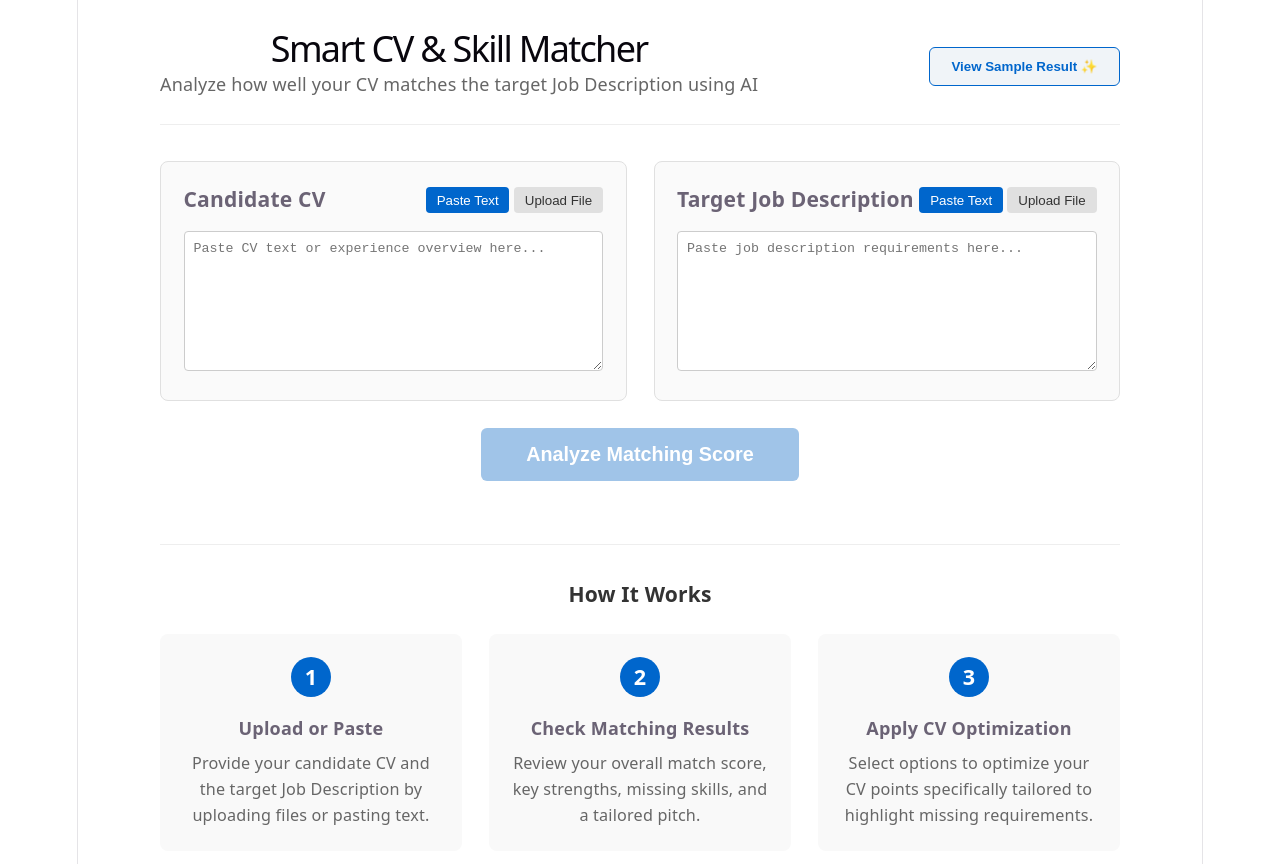
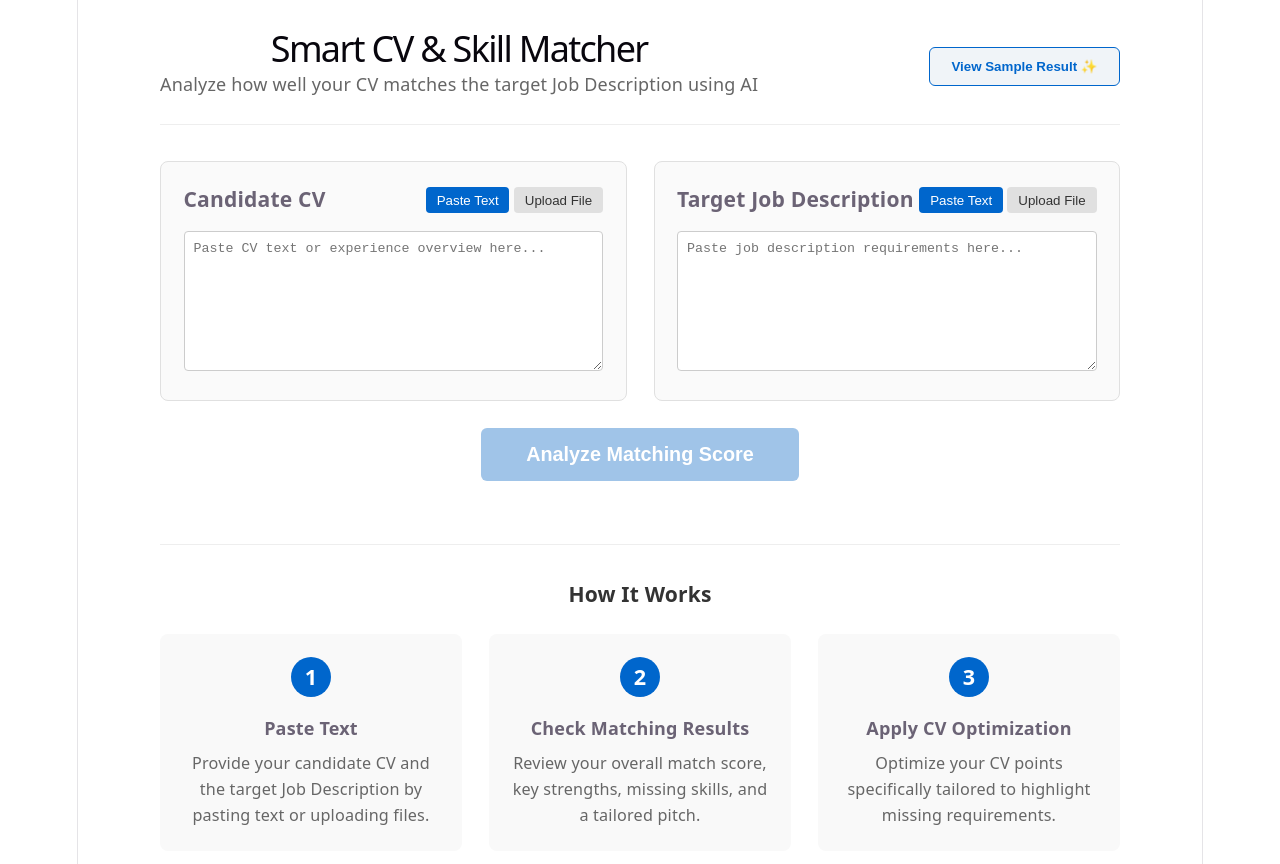
Before and after one commit to peytonmou/smartMatcher, a React (Vite) app: page / in a window 1280 px wide. Shown: the top 864 px of the page. Built offline with nearby package versions, Linux system fonts and the light colour scheme.

Commit message:
backend url set update

```diff
--- a/src/App.tsx
+++ b/src/App.tsx
@@ -57,8 +57,9 @@ export default function App() {
   setIsLoading(true);
   setResult(null);
 
+  const API_URL = import.meta.env.VITE_API_URL || 'http://localhost:8000';
   try {
-    const response = await fetch('https://smartmatcher.onrender.com/api/match', {
+    const response = await fetch(`${API_URL}/api/match`, {
       method: 'POST',
       headers: {
         'Content-Type': 'application/json',
@@ -174,7 +175,7 @@ export default function App() {
             <div style={{ border: '2px dashed #ccc', borderRadius: '6px', padding: '2rem', textAlign: 'center', backgroundColor: '#fff' }}>
               <input type="file" accept=".pdf,.docx,.txt" onChange={handleCvFileUpload} id="cv-upload" style={{ display: 'none' }} />
               <label htmlFor="cv-upload" style={{ cursor: 'pointer', color: '#0066cc', fontWeight: 'bold' }}>
-                {cvFile ? `📄 ${cvFile.name}` : '📁 Click to upload CV (.pdf, .docx)'}
+                {cvFile ? `📄 ${cvFile.name}` : '(Coming Soon)📁 Click to upload CV (.pdf, .docx)'}
               </label>
             </div>
           )}
@@ -227,7 +228,7 @@ export default function App() {
             <div style={{ border: '2px dashed #ccc', borderRadius: '6px', padding: '2rem', textAlign: 'center', backgroundColor: '#fff' }}>
               <input type="file" accept=".pdf,.docx,.txt" onChange={handleJdFileUpload} id="jd-upload" style={{ display: 'none' }} />
               <label htmlFor="jd-upload" style={{ cursor: 'pointer', color: '#0066cc', fontWeight: 'bold' }}>
-                {jdFile ? `📄 ${jdFile.name}` : '📁 Click to upload JD (.pdf, .docx)'}
+                {jdFile ? `📄 ${jdFile.name}` : '(Coming Soon)📁 Click to upload JD (.pdf, .docx)'}
               </label>
             </div>
           )}
@@ -250,7 +251,7 @@ export default function App() {
             fontWeight: 600
           }}
         >
-          {isLoading ? '🤖 AI is Analyzing Match...' : 'Analyze Matching Score'}
+          {isLoading ? 'Analyzing Match...' : 'Analyze Matching Score'}
         </button>
       </div>
 
@@ -302,9 +303,9 @@ export default function App() {
             <div style={{ width: '40px', height: '40px', borderRadius: '50%', backgroundColor: '#0066cc', color: '#fff', display: 'flex', alignItems: 'center', justifyContent: 'center', margin: '0 auto 1rem', fontWeight: 'bold', fontSize: '1.2rem' }}>
               1
             </div>
-            <h4 style={{ margin: '0 0 0.5rem' }}>Upload or Paste</h4>
+            <h4 style={{ margin: '0 0 0.5rem' }}>Paste Text</h4>
             <p style={{ margin: 0, fontSize: '0.9rem', color: '#666' }}>
-              Provide your candidate CV and the target Job Description by uploading files or pasting text.
+              Provide your candidate CV and the target Job Description by pasting text or uploading files.
             </p>
           </div>
 
@@ -324,7 +325,7 @@ export default function App() {
             </div>
             <h4 style={{ margin: '0 0 0.5rem' }}>Apply CV Optimization</h4>
             <p style={{ margin: 0, fontSize: '0.9rem', color: '#666' }}>
-              Select options to optimize your CV points specifically tailored to highlight missing requirements.
+              Optimize your CV points specifically tailored to highlight missing requirements.
             </p>
           </div>
 
```
